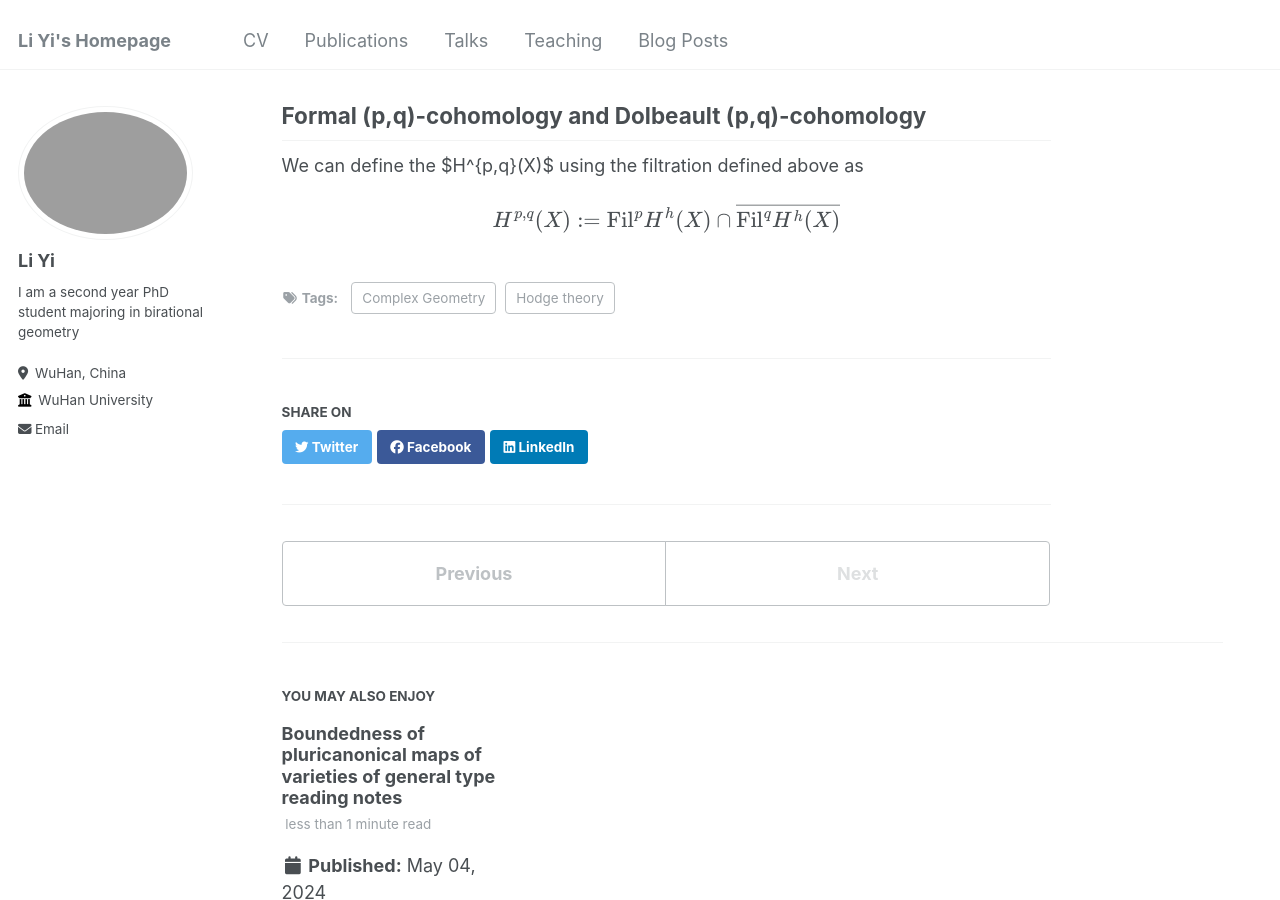
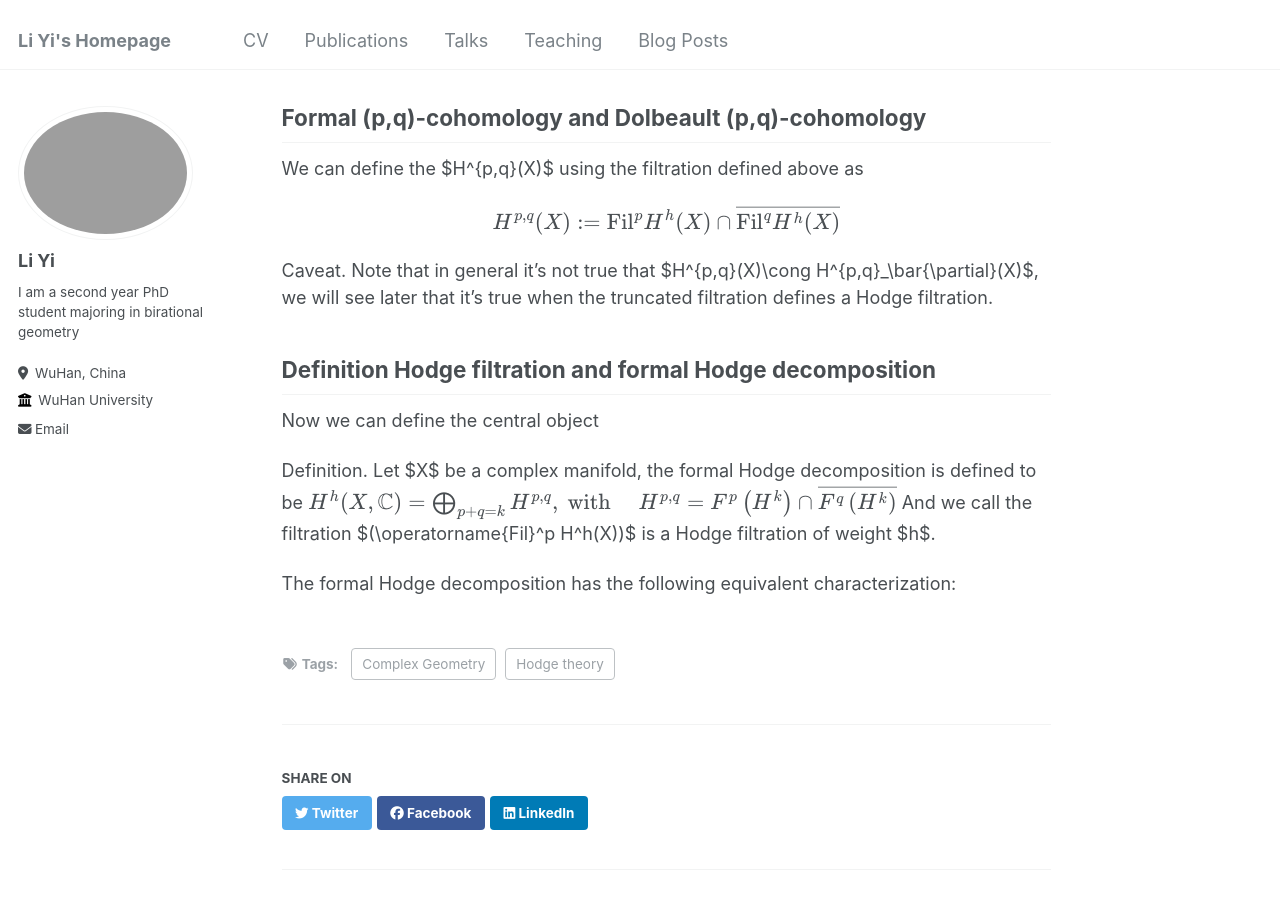
Before and after one commit to YiLimath/YiLimath.github.io, a Jekyll site: the page built from _posts/2015-08-14-blog-post-4.md, in a window 1280 px wide and 900 px high, scrolled down 1520 px. Built offline with Jekyll 4.4.1, drawn with Linux system fonts in a browser that asks for light colours; some of the changed text lies outside the part shown.

Commit message:
Update 2015-08-14-blog-post-4.md

```diff
--- a/_posts/2015-08-14-blog-post-4.md
+++ b/_posts/2015-08-14-blog-post-4.md
@@ -49,3 +49,15 @@ $$\overline{\text{Fil}^q H^h(X)}={ }^{\prime \prime} \text{Fil}^q H^h(X) .$$
 We can define the $H^{p,q}(X)$ using the filtration defined above as
 
 $$H^{p,q}(X) : = \text{Fil}^pH^h(X)\cap \overline{\text{Fil}^qH^h(X)}$$
+
+Caveat. Note that in general it's not true that $H^{p,q}(X)\cong H^{p,q}_\bar{\partial}(X)$, we will see later that it's true when the truncated filtration defines a Hodge filtration.
+
+## Definition Hodge filtration and formal Hodge decomposition
+
+Now we can define the central object
+
+
+Definition. Let $X$ be a complex manifold, the formal Hodge decomposition is defined to be $$H^h(X, \mathbb{C})=\bigoplus_{p+q=k}  H^{p, q}, \text { with } \quad H^{p, q}=F^p\left(H^k\right) \cap \overline{F^q\left(H^k\right)}$$
+And we call the filtration $(\operatorname{Fil}^p H^h(X))$ is a Hodge filtration of weight $h$.
+
+The formal Hodge decomposition has the following equivalent characterization:
```
